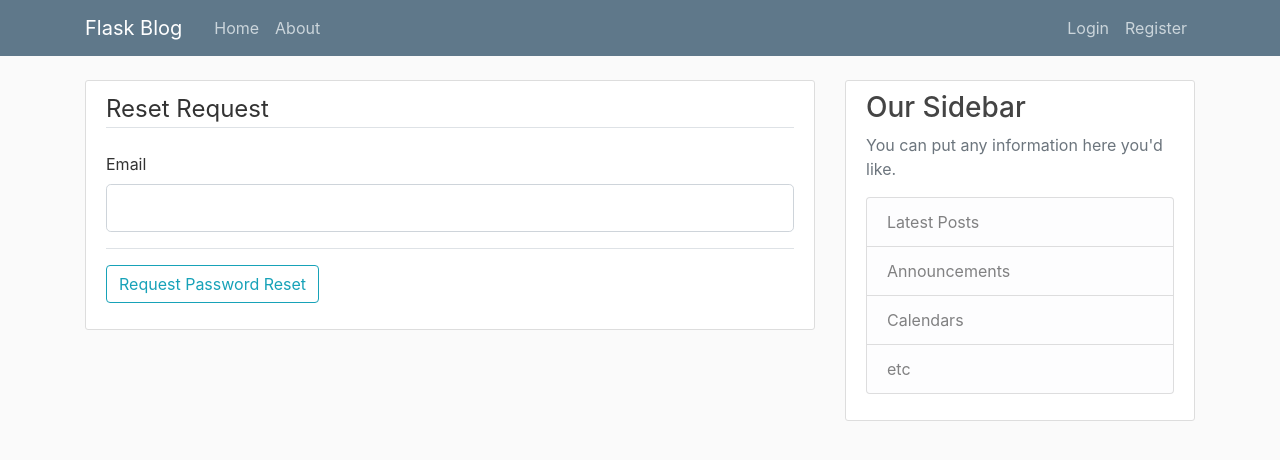
After one commit to shauryaDugar/flaskBlog, a Flask app: page /reset_password in a window 1280 px wide. The commit adds this page. Shown: the top 460 px of the page. Run offline with Flask 2, Linux system fonts and the light colour scheme; some libraries are stand-ins or nearby versions.

Commit message:
Added password reset via email

```diff
--- a/flaskblog/forms.py
+++ b/flaskblog/forms.py
@@ -44,7 +44,7 @@ class LoginForm(FlaskForm):
     submitButton = SubmitField('Login')
 
 
-class UpdateAccountForm(FlaskForm): # creating this form so that users may change details later
+class UpdateAccountForm(FlaskForm):  # creating this form so that users may change details later
     username = StringField('Username',
                            validators=[DataRequired(), Length(min=2, max=20)])
 
@@ -72,3 +72,24 @@ class PostForm(FlaskForm):
     title = StringField('Title', validators=[DataRequired()])
     content = TextAreaField('Content', validators=[DataRequired()])
     submit = SubmitField('Post')
+
+
+class RequestResetForm(FlaskForm):
+    email = StringField('Email',
+                        validators=[DataRequired(), Email()])
+    submit = SubmitField('Request Password Reset')
+
+    def validate_email(self, email):
+        user = User.query.filter_by(email=email.data).first()
+        if user is None:
+            raise ValidationError('There is no account with this email. Create an account first.')
+
+
+class ResetPasswordForm(FlaskForm):
+    password = PasswordField('Password',
+                             validators=[DataRequired()])
+
+    password_confirmation = PasswordField('Confirm Password',
+                                          validators=[DataRequired(), EqualTo('password')])
+
+    submitButton = SubmitField('Reset Password')
--- a/flaskblog/routes.py
+++ b/flaskblog/routes.py
@@ -3,11 +3,14 @@ import os
 import secrets
 from flask import render_template, url_for, flash, redirect, request, abort
 from flaskblog.models import User, Post
-from flaskblog.forms import RegistrationForm, LoginForm, UpdateAccountForm, PostForm
+from flaskblog.forms import (RegistrationForm, LoginForm,
+                             UpdateAccountForm, PostForm,
+                             ResetPasswordForm, RequestResetForm)
 from flaskblog import app
-from flaskblog import bcrypt, db
+from flaskblog import bcrypt, db, mail
 from flask_login import login_user, current_user, logout_user, login_required
 from sqlalchemy import desc
+from flask_mail import Message
 
 
 @app.route("/")
@@ -180,3 +183,48 @@ def user(username):
         .order_by(desc(Post.date_posted)) \
         .paginate(per_page=5, page=page)
     return render_template('user.html', title=user.username, user=user, posts=posts)
+
+
+def send_reset_email(user):
+    token = user.get_reset_token()
+    msg = Message('Password Reset Request', sender='noreply@demo.com',
+                  recipients=[user.email])
+    msg.body = f'''To reset your password, click the following link
+{url_for('reset_token', token=token, _external=True)}
+
+If you did not make this request, please ignore this email and no changes will be made
+'''
+    mail.send(msg)
+   # did _external =True bcoz the link here will be an absolute value not a relative one
+
+
+@app.route('/reset_password', methods=['POST', 'GET'])
+def reset_request():
+    if current_user.is_authenticated:
+        return redirect(url_for('home'))
+    form = RequestResetForm()
+    if form.validate_on_submit():
+        user = User.query.filter_by(email=form.email.data).first()
+        send_reset_email(user)
+        flash("An email has been sent to you with instructions to reset password", 'info')
+        return redirect(url_for('login'))
+    return render_template('reset_request.html', form=form, title='Reset Password')
+
+
+@app.route('/reset_password/<token>', methods=['POST', 'GET'])
+def reset_token(token):
+    if current_user.is_authenticated:
+        return redirect(url_for('home'))
+    user = User.verify_reset_token(token)
+    if user is None:
+        flash('Token is invalid or expired', 'warning')
+        return redirect(url_for(reset_request))
+    form = ResetPasswordForm()
+    if form.validate_on_submit():
+        hashed_password = bcrypt.generate_password_hash(form.password.data).decode('utf-8')
+        user.password = hashed_password
+        db.session.commit()
+        flash("Your password has been reset! Login to continue", 'success')
+        return redirect(url_for('login'))
+
+    return render_template('reset_token.html', form=form, title='Reset Password')
--- a/flaskblog/templates/login.html
+++ b/flaskblog/templates/login.html
@@ -40,7 +40,7 @@
                 </div>
                 <div class="border-top pt-3">
                     <small class="text-muted">
-                        Forgot Password? Click <a href="#">here</a>
+                        Forgot Password? Click <a href="{{ url_for('reset_request') }}">here</a>
                     </small>
                 </div>
             </fieldset>
--- /dev/null
+++ b/flaskblog/templates/reset_request.html
@@ -0,0 +1,30 @@
+{% extends "layout.html" %}
+{% block content %}
+    <div class="content-section">
+        <form method="POST" action="">
+            {{ form.hidden_tag() }}
+            <fieldset class="form-group">
+                <legend class="border-bottom mb-4">Reset Request</legend>
+                <div class="form-group">
+                    {{ form.email.label(class="form-control-label") }}
+                    {% if form.email.errors %}
+                        {{ form.email(class="form-control form-control-lg is-invalid") }}
+                        <div class="invalid-feedback">
+                            {% for error in form.email.errors %}
+                                <span>{{ error }}</span>
+                            {% endfor %}
+                        </div>
+                    {% else %}
+                        {{ form.email(class="form-control form-control-lg") }}
+                    {% endif %}
+                </div>
+
+                <div class="border-top pt-3">
+                    {{ form.submit(class="btn btn-outline-info") }}
+                </div>
+            </fieldset>
+        </form>
+    </div>
+
+
+{% endblock content %}
```
Also changed, not shown: flaskblog/__init__.py (+8 -0 lines), flaskblog/models.py (+17 -1 lines), flaskblog/templates/reset_token.html (added, +41 -0 lines), 1 other file.
